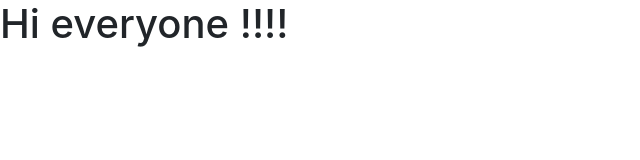
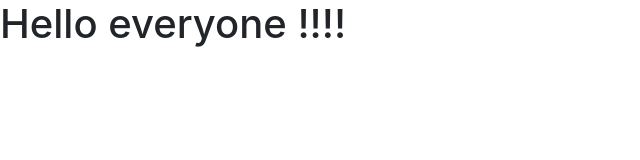
Before and after one commit to Zakia181/github-flow, a plain HTML site: page index.html in a window 1280 px wide. Shown: the whole page, without its empty margins (0-640 px from the left). Drawn offline with nearby package versions, Linux system fonts and the light colour scheme.

Commit message:
modif conflict

```diff
--- a/index.html
+++ b/index.html
@@ -13,7 +13,7 @@
     <title>Hi everyone !!!</title>
   </head>
   <body>
-    <h1>Hi everyone !!!!</h1>
+    <h1>Hello everyone !!!!</h1>
 
     <script src="https://code.jquery.com/jquery-3.3.1.slim.min.js" integrity="sha384-q8i/X+965DzO0rT7abK41JStQIAqVgRVzpbzo5smXKp4YfRvH+8abtTE1Pi6jizo" crossorigin="anonymous"></script>
     <script src="https://cdnjs.cloudflare.com/ajax/libs/popper.js/1.14.3/umd/popper.min.js" integrity="sha384-ZMP7rVo3mIykV+2+9J3UJ46jBk0WLaUAdn689aCwoqbBJiSnjAK/l8WvCWPIPm49" crossorigin="anonymous"></script>
```
